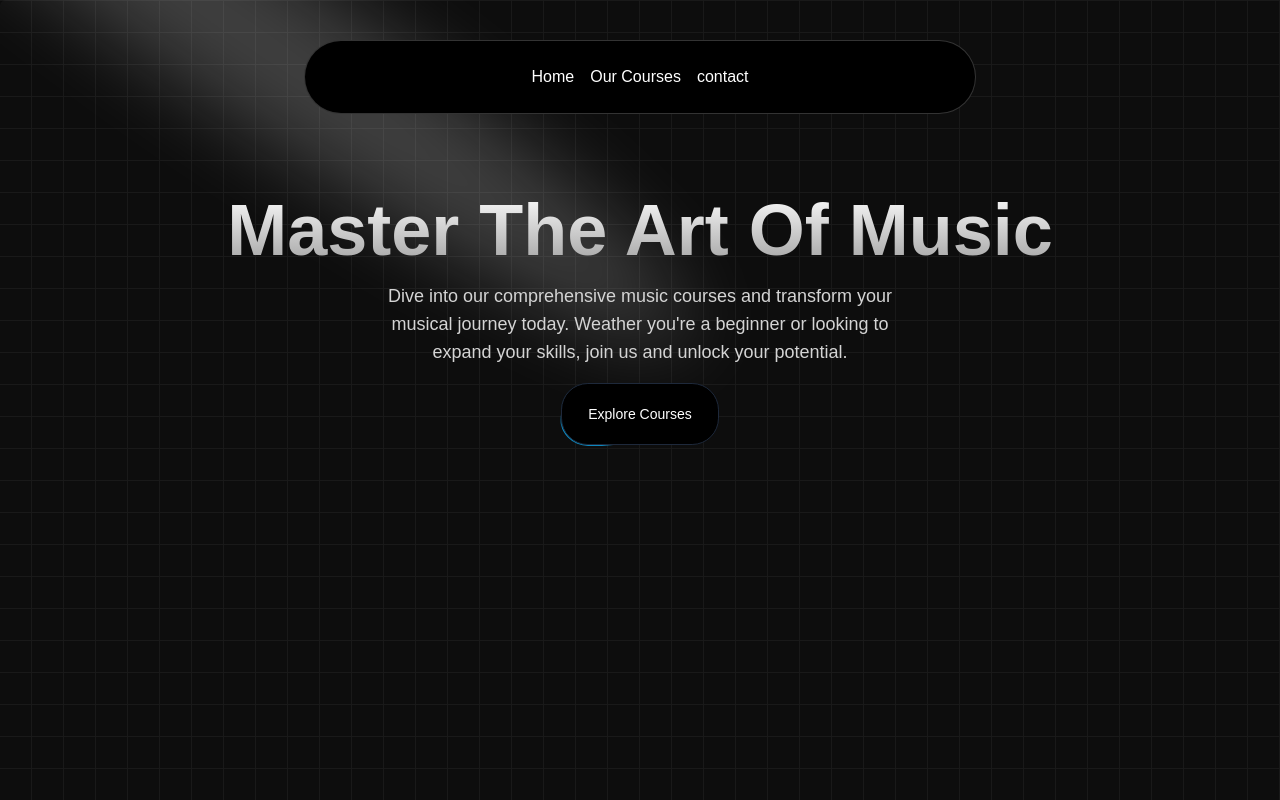
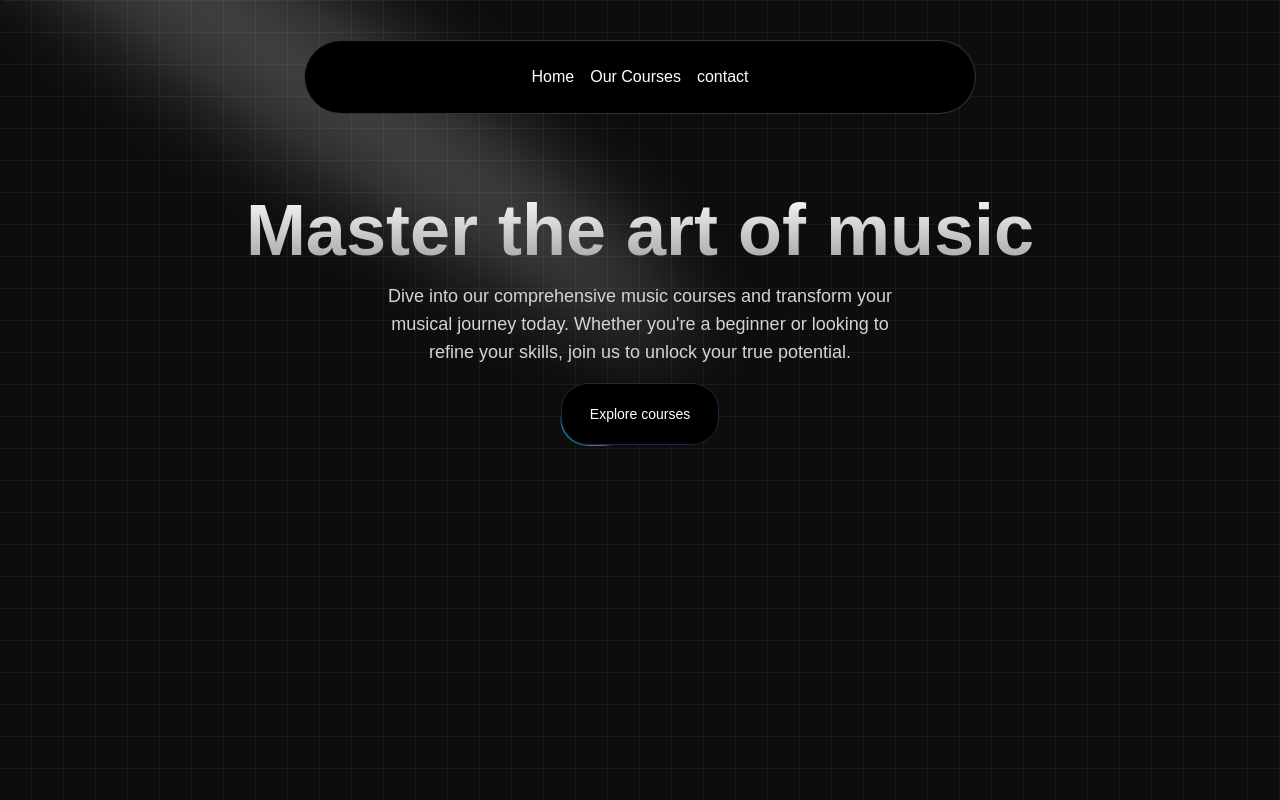
Before and after one commit to hussain-ahmed2/music-academy, a Next.js app: page / in a window 1280 px wide. Built offline with nearby package versions, Linux system fonts and the light colour scheme.

Commit message:
update hero component

```diff
--- a/src/components/HeroSection.tsx
+++ b/src/components/HeroSection.tsx
@@ -4,27 +4,32 @@ import { Button } from "./ui/moving-border";
 
 export default function HeroSection() {
 	return (
-		<section className="h-auto md:h-[40rem] w-full rounded-md flex flex-col items-center justify-center relative overflow-hidden mx-auto py-10 md:py-0">
+		<div className="h-auto md:h-[40rem] w-full rounded-md flex flex-col items-center justify-center relative overflow-hidden mx-auto py-10 md:py-0">
 			<Spotlight
 				className="-top-40 left-0 md:left-60 md:-top-20"
 				fill="white"
 			/>
 			<div className="p-4 relative z-10 w-full text-center">
 				<h1 className="mt-20 md:mt-0 text-4xl md:text-7xl font-bold bg-clip-text text-transparent bg-gradient-to-b from-neutral-50 to-neutral-400">
-					Master The Art Of Music
+					Master the art of music
 				</h1>
 				<p className="mt-4 font-normal text-base md:text-lg text-neutral-300 max-w-lg mx-auto">
 					Dive into our comprehensive music courses and transform your
-					musical journey today. Weather you{"'"}re a beginner or
-					looking to expand your skills, join us and unlock your
+					musical journey today. Whether you're a beginner or looking
+					to refine your skills, join us to unlock your true
 					potential.
 				</p>
 				<div className="mt-4">
-					<Link href="/courses">
-						<Button borderRadius="1.75rem" className="bg-white dark:bg-black text-black dark:text-white border-neutral-200 dark:border-slate-800">Explore Courses</Button>
+					<Link href={"/courses"}>
+						<Button
+							borderRadius="1.75rem"
+							className="bg-white dark:bg-black text-black dark:text-white border-neutral-200 dark:border-slate-800"
+						>
+							Explore courses
+						</Button>
 					</Link>
 				</div>
 			</div>
-		</section>
+		</div>
 	);
 }
```
